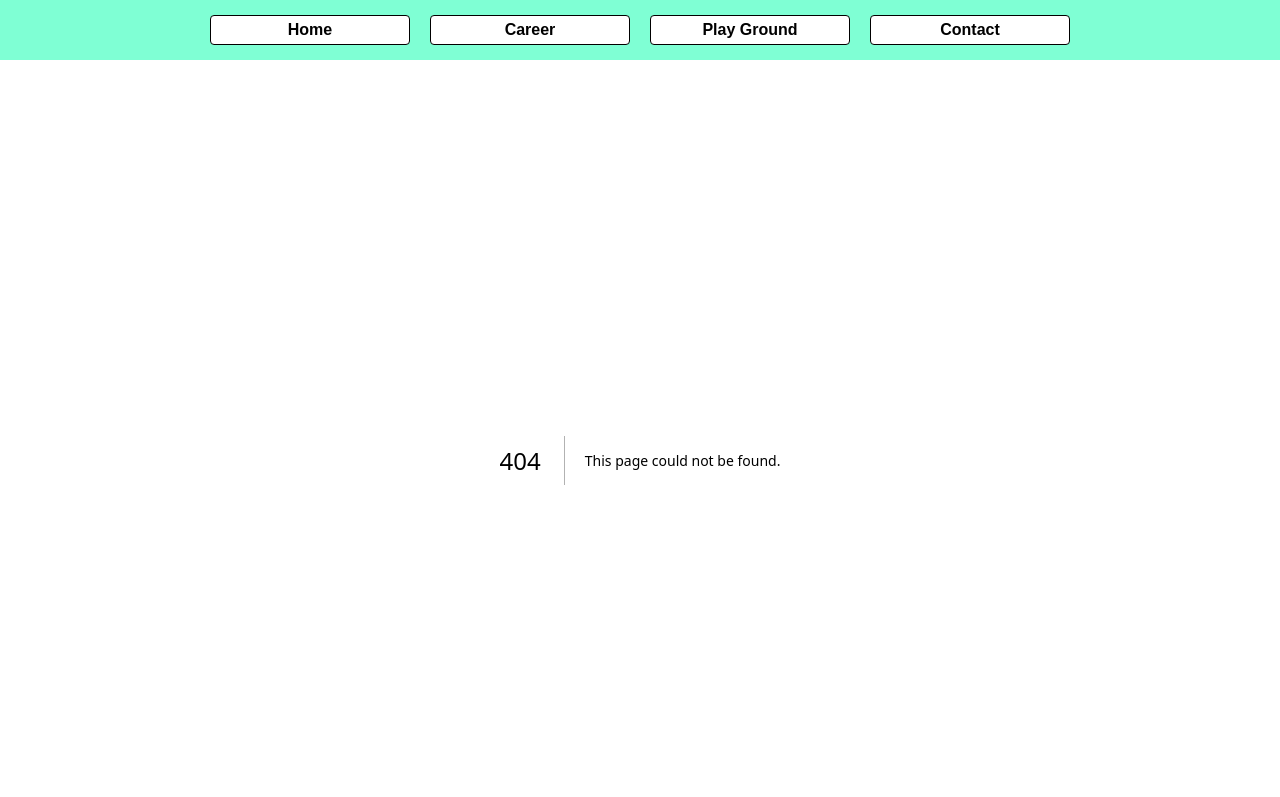
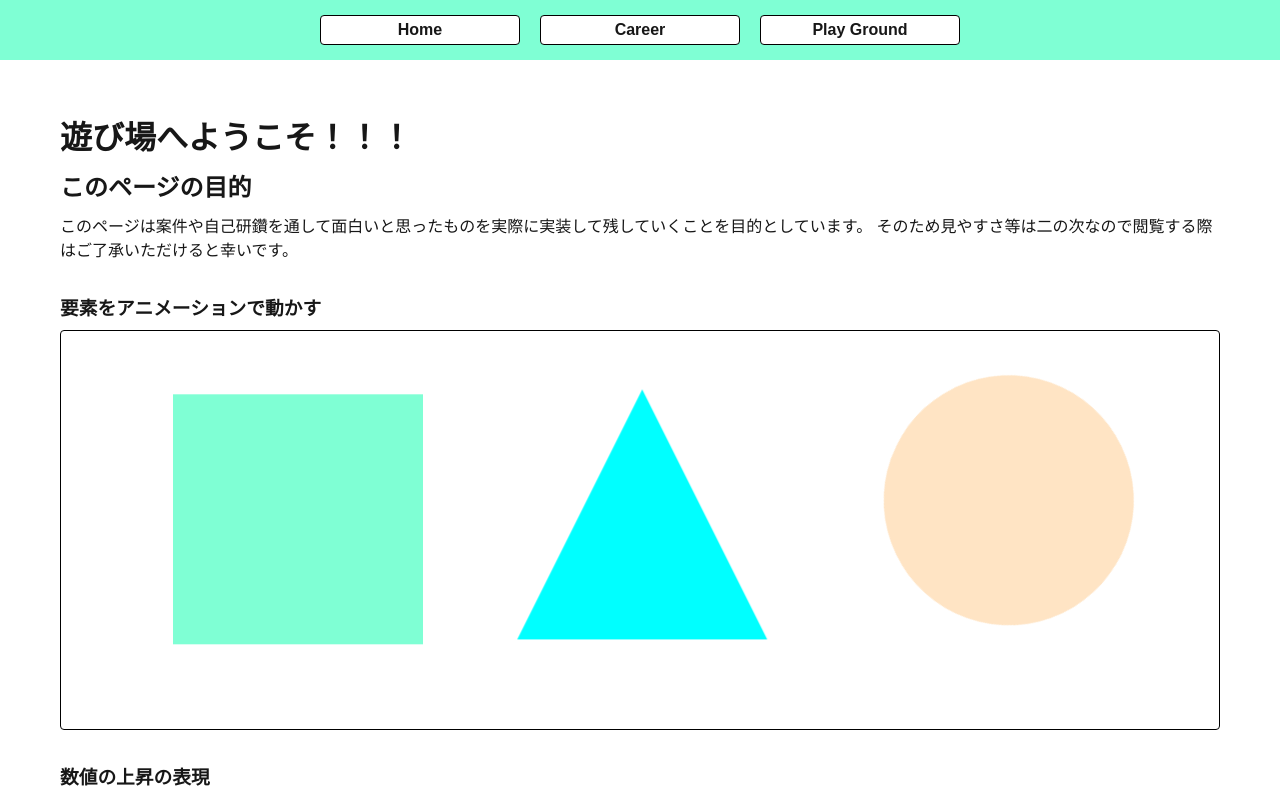
Before and after one commit to TatsuA-labs/my_portfolio, a Next.js app: page /play_ground in a window 1280 px wide. Before the commit this address had no page. Shown: the top 797 px of the page. Built offline with nearby package versions, Linux system fonts and the light colour scheme.

Commit message:
遊び場の追加

```diff
--- a/app/_components/Header.tsx
+++ b/app/_components/Header.tsx
@@ -14,9 +14,9 @@ const Header = () => {
         <Link href="/play_ground" className={styles.link}>
           Play Ground
         </Link>
-        <Link href="/contact" className={styles.link}>
+        {/* <Link href="/contact" className={styles.link}>
           Contact
-        </Link>
+        </Link> */}
       </nav>
     </header>
   );
--- /dev/null
+++ b/app/play_ground/_components/CountUp.tsx
@@ -0,0 +1,45 @@
+"use client";
+
+import { ChangeEvent, useState } from "react";
+import UseServerContents from "@/app/play_ground/_components/contents/UseServerContents";
+
+const CountUp = () => {
+  const [count, setCount] = useState(0);
+  const [value, setValue] = useState(100000);
+
+  const countUpInterval = 20; // 更新速度
+  const countUpDuration = 2500; // 更新期間
+  const maxSteps = countUpDuration / countUpInterval; // 更新回数
+  const increment = value / maxSteps; // 一回の値の増加量
+
+  const handleInputChange = (e: ChangeEvent<HTMLInputElement>) => {
+    setValue(Number(e.target.value));
+  };
+
+  const startCountUp = () => {
+    setCount(0);
+    const interval = setInterval(() => {
+      setCount((prev) => {
+        if (prev >= value) {
+          clearInterval(interval);
+          return value;
+        }
+        return prev + increment;
+      });
+    }, countUpInterval);
+  };
+  return (
+    <UseServerContents title="数値の上昇の表現">
+      <p>count: {Math.floor(count)}</p>
+      <input
+        type="number"
+        onChange={handleInputChange}
+        placeholder="入力してください"
+        defaultValue={value}
+      />
+      <button onClick={() => startCountUp()}>start</button>
+    </UseServerContents>
+  );
+};
+
+export default CountUp;
--- /dev/null
+++ b/app/play_ground/_components/TransformAnimation.module.scss
@@ -0,0 +1,61 @@
+.square {
+  max-width: 250px;
+  width: 100%;
+  max-height: 250px;
+  height: 100%;
+  background-color: aquamarine;
+  animation: squreMove 3s infinite;
+}
+.triangle {
+  clip-path: polygon(50% 0, 100% 100%, 0 100%);
+  max-width: 250px;
+  width: 100%;
+  max-height: 250px;
+  height: 100%;
+  background-color: aqua;
+  animation: triangleMove 3s infinite;
+}
+.circle {
+  max-width: 250px;
+  width: 100%;
+  max-height: 250px;
+  height: 100%;
+  border-radius: 50%;
+  background-color: bisque;
+  animation: circleMove 3s linear infinite;
+}
+@keyframes squreMove {
+  0%,
+  100% {
+    transform: translate(0, -20px); /* 左上 */
+  }
+  25% {
+    transform: translate(40px, -20px); /* 右上 */
+  }
+  50% {
+    transform: translate(40px, 20px); /* 右下 */
+  }
+  75% {
+    transform: translate(0, 20px); /* 左下 */
+  }
+}
+@keyframes triangleMove {
+  0%,
+  100% {
+    transform: translate(0, -20px); /* 上 */
+  }
+  33% {
+    transform: translate(-20px, 20px); /* 左下 */
+  }
+  66% {
+    transform: translate(20px, 20px); /* 右下 */
+  }
+}
+@keyframes circleMove {
+  0% {
+    transform: translate(0, 0) rotate(0deg) translateX(40px);
+  }
+  100% {
+    transform: translate(0, 0) rotate(360deg) translateX(40px);
+  }
+}
--- /dev/null
+++ b/app/play_ground/_components/TransformAnimation.tsx
@@ -0,0 +1,14 @@
+import UseServerContents from "@/app/play_ground/_components/contents/UseServerContents";
+import styles from "@/app/play_ground/_components/TransformAnimation.module.scss";
+
+const TransformAnimation = () => {
+  return (
+    <UseServerContents title="要素をアニメーションで動かす" isFlex={true}>
+      <div className={styles.square} />
+      <div className={styles.triangle} />
+      <div className={styles.circle} />
+    </UseServerContents>
+  );
+};
+
+export default TransformAnimation;
--- /dev/null
+++ b/app/play_ground/_components/contents/UseServerContents.module.scss
@@ -0,0 +1,21 @@
+.content_wrapper {
+  width: 100%;
+  display: flex;
+  flex-direction: column;
+  gap: 10px;
+}
+.title {
+  width: 100%;
+}
+.flex_content {
+  display: flex;
+  justify-content: space-evenly;
+  align-items: center;
+}
+.content {
+  width: 100%;
+  height: 400px;
+  border: 1px solid black;
+  border-radius: 4px;
+  padding: 20px;
+}
--- /dev/null
+++ b/app/play_ground/_components/contents/UseServerContents.tsx
@@ -0,0 +1,24 @@
+import { ReactNode } from "react";
+import styles from "@/app/play_ground/_components/contents/UseServerContents.module.scss";
+
+type UseServerContentsProps = {
+  children: ReactNode;
+  title: string;
+  isFlex?: boolean;
+};
+const UseServerContents = ({
+  children,
+  title,
+  isFlex,
+}: UseServerContentsProps) => {
+  return (
+    <div className={styles.content_wrapper}>
+      <h3>{title}</h3>
+      <div className={`${isFlex && styles.flex_content} ${styles.content}`}>
+        {children}
+      </div>
+    </div>
+  );
+};
+
+export default UseServerContents;
--- /dev/null
+++ b/app/play_ground/page.module.scss
@@ -0,0 +1,20 @@
+.page {
+  width: 100%;
+  display: flex;
+  flex-direction: column;
+  justify-content: center;
+  align-items: center;
+  margin-top: 32px;
+}
+.page_container {
+  max-width: 1200px;
+  display: flex;
+  flex-direction: column;
+  gap: 32px;
+  padding: 20px;
+}
+.title_wrapper {
+  display: flex;
+  flex-direction: column;
+  gap: 10px;
+}
--- /dev/null
+++ b/app/play_ground/page.tsx
@@ -0,0 +1,24 @@
+import CountUp from "@/app/play_ground/_components/CountUp";
+import TransformAnimation from "@/app/play_ground/_components/TransformAnimation";
+import styles from "@/app/play_ground/page.module.scss";
+
+const page = () => {
+  return (
+    <div className={styles.page}>
+      <div className={styles.page_container}>
+        <div className={styles.title_wrapper}>
+          <h1>遊び場へようこそ！！！</h1>
+          <h2>このページの目的</h2>
+          <p>
+            このページは案件や自己研鑽を通して面白いと思ったものを実際に実装して残していくことを目的としています。
+            そのため見やすさ等は二の次なので閲覧する際はご了承いただけると幸いです。
+          </p>
+        </div>
+        <TransformAnimation />
+        <CountUp />
+      </div>
+    </div>
+  );
+};
+
+export default page;
```
